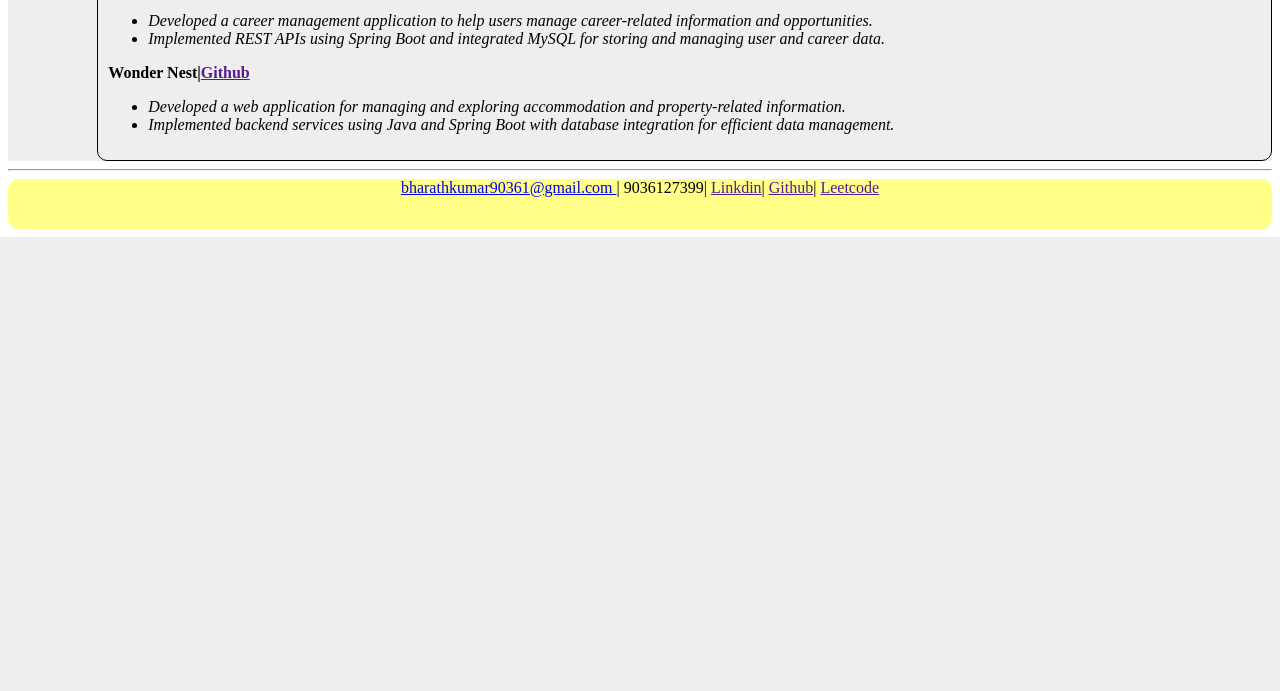
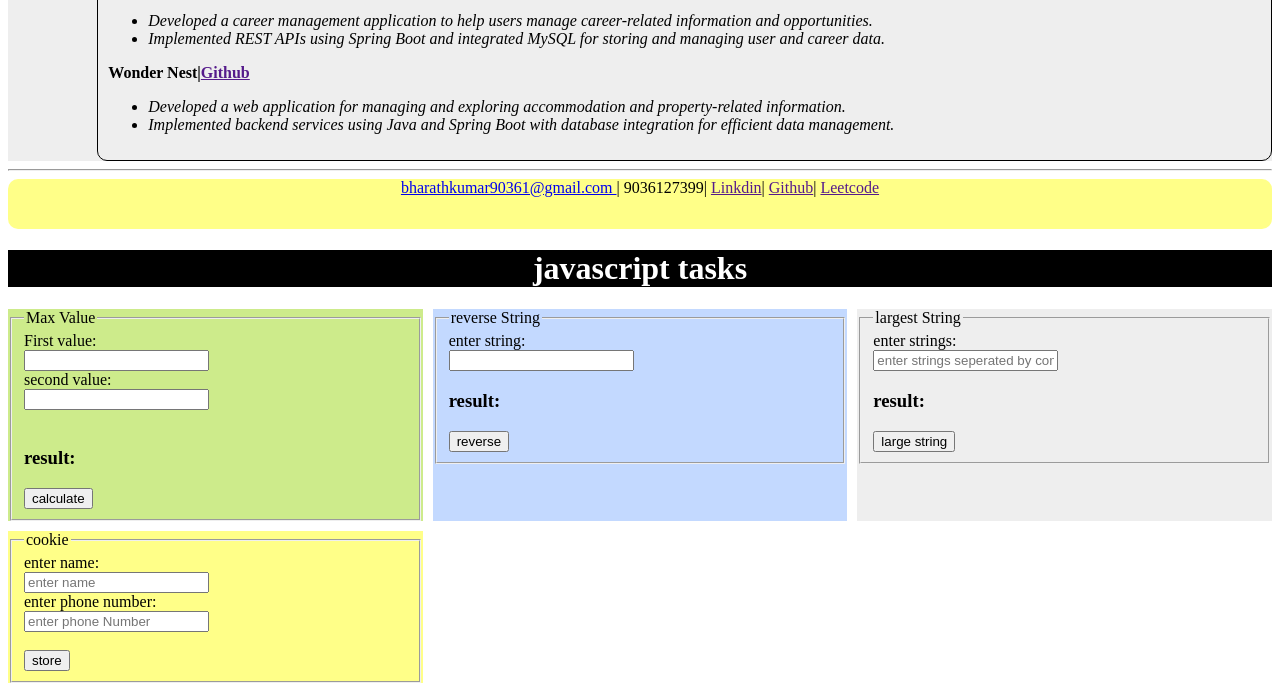
Before and after one commit to Bharath90361/Training, a PHP site: page /resume_css.html in a window 1280 px wide. Shown: the part 739-1430 px from the top of the page. Before the commit the page ends 976 px from the top, so only its background shows below. Run offline with PHP 8.4, Linux system fonts and the light colour scheme.

Commit message:
added java script tasks

```diff
--- a/resume1.css
+++ b/resume1.css
@@ -29,3 +29,25 @@ height:50px;
 color:red;
 text-decoration-line: underline;
 }
+
+#userInteraction{
+display:grid;
+grid-template-columns: repeat(3, auto);
+gap:10px;
+}
+#max_value{
+background-color:#CDEB8B;
+}
+#reverse{
+background-color:#C3D9FF;
+}
+#large{
+background-color:#EEEEEE;
+}
+#cookie{
+background-color:#FFFF88;
+}
+#task{
+background-color:black;
+color:white;
+}
--- a/resume_css.html
+++ b/resume_css.html
@@ -30,7 +30,7 @@
       <div id="mypage-center">
             <div id="objective">
             <b class="topics">Objective</b>
-            <p class="content"> Motivated and enthusiastic software developer seeking an entry-level Java Full Stack Developer position where I can apply my knowledge of Java, Spring Boot, Hibernate, SQL, and web technologies to develop reliable applications while continuously improving my technical and problem-solving skills.</p>
+          <p class="content"> Motivated and enthusiastic software developer seeking an entry-level Java Full Stack Developer      position where I can apply my knowledge of Java, Spring Boot, Hibernate, SQL, and web technologies to develop reliable applications while continuously improving my technical and problem-solving skills.</p>
             </div>
 
             <div id="education">
@@ -108,5 +108,64 @@
         <a href="">Leetcode</a>
     </div>
     </Footer>
+      <div id="task">
+    <center><h1>javascript tasks</h1></center>
+    </div>
+    <div id="userInteraction">
+    <div id="max_value">
+    <form>
+    <fieldset>
+    <legend>Max Value</legend>
+    <label for="fValue">First value:</label><br>
+    <input type="Number" id="fValue" name="fnumb" ><br>
+    <label for="sValue">second value:</label><br>
+    <input type="Number" id="sValue" name="snumb"><br><br>
+    <h3>result:<span id="ans"></span></h3>
+    <button type="button" onclick="MaxValue()">calculate</button>
+  </fieldset>
+    </form>
+    </div>
+
+    <div id="reverse">
+    <form>
+    <fieldset>
+    <legend>reverse String</legend>
+    <label for="str">enter string:</label><br>
+    <input type="text" id="str" name="str" value=""><br>
+    <h3>result:<span id="ans2"></span></h3>
+    <button type="button" onclick="reverseString()">reverse</button>
+  </fieldset>
+    </form>
+    </div>
+
+    <div id="large">
+    <form>
+    <fieldset>
+    <legend>largest String</legend>
+    <label for="strs">enter strings:</label><br>
+    <input type="text" id="strs" name="strs" placeholder="enter strings seperated by comma"><br>
+    <h3>result:<span id="ans3"></span></h3>
+    <button type="button" onclick="largeString()">large string</button>
+  </fieldset>
+    </form>
+    </div>
+
+    <div id="cookie">
+    <form>
+    <fieldset>
+    <legend>cookie</legend>
+    <label for="user">enter name:</label><br>
+    <input type="text" id="user" name="user" placeholder="enter name"><br>
+    <label for="ph">enter phone number:</label><br>
+    <input type="text" id="ph" name="ph" placeholder="enter phone Number"><br><br>
+    <button type="button" onclick="store()">store</button>
+  </fieldset>
+    </form>
+    </div>
+
+
+    </div>
+
+    <script src="./script.js"></script>
 </body>
 </html>
--- /dev/null
+++ b/script.js
@@ -0,0 +1,68 @@
+
+function MaxValue(){
+let num1=Number(document.getElementById("fValue").value);
+let num2=Number(document.getElementById("sValue").value);
+if(num1>num2){
+document.getElementById("ans").innerHTML = num1;
+}
+else{
+document.getElementById("ans").innerHTML = num2;
+}
+document.getElementById("fValue").value="";
+document.getElementById("sValue").value="";
+
+}
+function reverseString(){
+let s=document.getElementById("str").value;
+let arr=s.split("");
+let i=0;
+let j=arr.length-1;
+while(i<j){
+let temp=arr[i];
+arr[i]=arr[j];
+arr[j]=temp;
+i++;
+j--;
+}
+let result=arr.join("");
+document.getElementById("ans2").innerText = result;
+document.getElementById("str").value="";
+
+}
+function largeString(){
+let st=document.getElementById("strs").value;
+let arr=st.split(",");
+let ans="";
+for(let i=0;i<arr.length;i++){
+if(arr[i].length>ans.length){
+ans=arr[i];
+}
+
+}
+document.getElementById("ans3").innerText = ans;
+document.getElementById("strs").value="";
+
+}
+function store(){
+    let name = document.getElementById("user").value;
+    let ph = document.getElementById("ph").value;
+    document.cookie = "username=; max-age=0; path=/";
+    document.cookie = "phone=; max-age=0; path=/";
+    document.cookie = "username=" + name + "; max-age=3600; path=/";
+    document.cookie = "phone=" + ph + "; max-age=3600; path=/";
+    console.log("cookie is "+document.cookie);
+
+}
+window.onload = function () {
+    let cookies=document.cookie.split("; ");
+    for(let cookie of cookies){
+    let[key,value]=cookie.split("=");
+    if(key=="username"){
+    document.getElementById("user").value=value;
+
+    }
+    if(key=="phone"){
+    document.getElementById("ph").value=value;
+    }
+    }
+};
```
